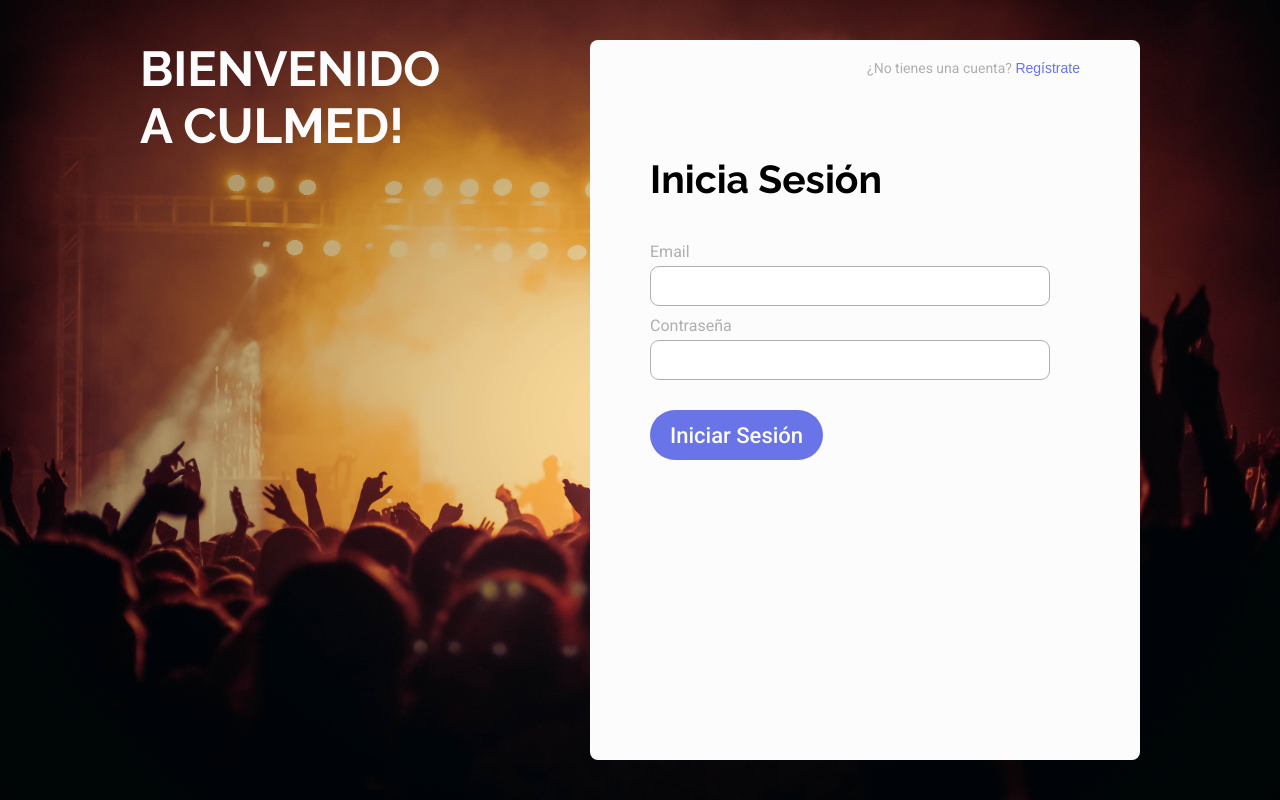
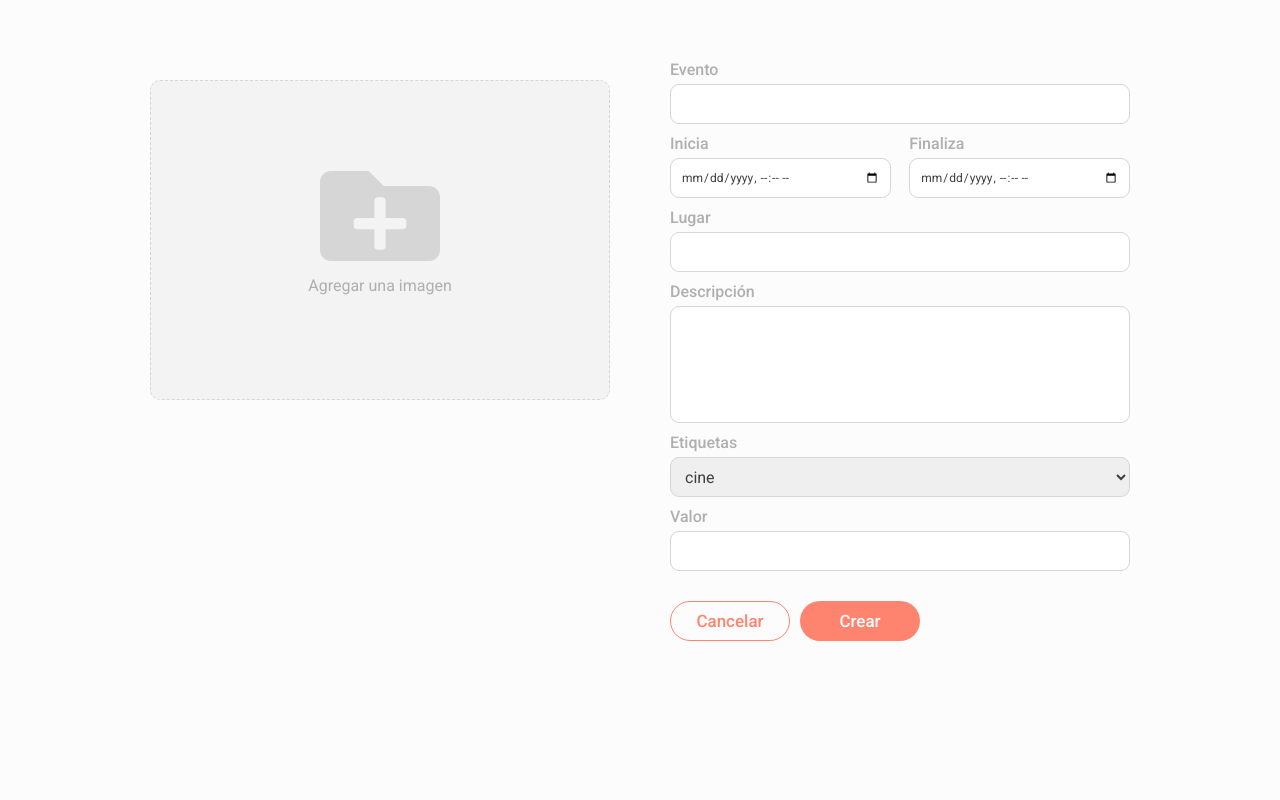
Before and after one commit to fflorezz/culmed, a React (Create React App) app in the folder client/: page / in a window 1280 px wide. Built offline with nearby package versions, Linux system fonts and the light colour scheme.

Commit message:
added ImageUpload and CreateEventForm components

```diff
--- a/client/src/App.js
+++ b/client/src/App.js
@@ -2,13 +2,13 @@ import React from "react";
 import "./App.css";
 
 import AppStyles from "./App-styles";
-import LoginPage from "./components/auth/login-page/LoginPage";
+import CreateEventPage from "./components/event/create-event-page/CreateEventPage";
 
 function App() {
   return (
     <div className="App">
       <AppStyles />
-      <LoginPage />
+      <CreateEventPage />
     </div>
   );
 }
--- a/client/src/components/auth/registration-form/RegistrationForm-styles.js
+++ b/client/src/components/auth/registration-form/RegistrationForm-styles.js
@@ -25,6 +25,7 @@ const StyledRegistrationForm = styled.div`
   form {
     display: inline-flex;
     flex-direction: column;
+    align-items: flex-start;
     margin-bottom: 8rem;
     label {
       font: ${styles.font.p1};
--- /dev/null
+++ b/client/src/components/event/create-event-form/CreateEventForm-styles.js
@@ -0,0 +1,70 @@
+import styled from "styled-components";
+import * as styles from "../../../global-styles";
+
+const StyledCreateEventForm = styled.div`
+  form {
+    display: flex;
+    justify-content: center;
+    padding-top: 6rem;
+  }
+  .form-text {
+    width: 46rem;
+    display: inline-flex;
+    flex-direction: column;
+    label {
+      font: ${styles.font.p1};
+      color: ${styles.colorsDark.gray};
+      font-weight: 500;
+      margin-bottom: 0.5rem;
+    }
+    input {
+      height: 4rem;
+      border: 1px solid ${styles.colors.gray};
+      border-radius: 0.9rem;
+      margin-bottom: 1rem;
+      padding: 0 1rem;
+      font: ${styles.font.p1};
+      color: ${styles.colors.black};
+    }
+    textarea {
+      border: 1px solid ${styles.colors.gray};
+      border-radius: 0.9rem;
+      margin-bottom: 1rem;
+      resize: none;
+      padding: 1rem 1rem;
+      font: ${styles.font.p1};
+      color: ${styles.colors.black};
+    }
+    .date {
+      width: 100%;
+      display: flex;
+      justify-content: space-between;
+      .field {
+        width: 48%;
+        display: flex;
+        flex-direction: column;
+      }
+      input {
+        font: ${styles.font.psm};
+        color: ${styles.colors.black};
+      }
+    }
+    select {
+      height: 4rem;
+      border: 1px solid ${styles.colors.gray};
+      border-radius: 0.9rem;
+      margin-bottom: 1rem;
+      padding: 0 1rem;
+      font: ${styles.font.p1};
+      color: ${styles.colors.black};
+    }
+    .buttons {
+      margin-top: 2rem;
+      & :first-child {
+        margin-right: 1rem;
+      }
+    }
+  }
+`;
+
+export default StyledCreateEventForm;
--- /dev/null
+++ b/client/src/components/event/create-event-form/CreateEventForm.jsx
@@ -0,0 +1,50 @@
+import React from "react";
+import StyledCreateEventForm from "./CreateEventForm-styles";
+import Button from "./../../shared/button/Button";
+import ImageUpload from "./../image-upload/ImageUpload.jsx";
+
+const CreateEventForm = () => {
+  return (
+    <StyledCreateEventForm>
+      <form action="">
+        <ImageUpload />
+        <div className="form-text">
+          <label htmlFor="title">Evento</label>
+          <input type="text" name="title" />
+          <div className="date">
+            <div className="field">
+              <label htmlFor="startDate">Inicia</label>
+              <input type="datetime-local" name="start-date" />
+            </div>
+            <div className="field">
+              <label htmlFor="end-date">Finaliza</label>
+              <input type="datetime-local" name="end-date" />
+            </div>
+          </div>
+          <label htmlFor="location">Lugar</label>
+          <input type="text" name="location" />
+          <label htmlFor="description">Descripción</label>
+          <textarea
+            name="description"
+            id="description"
+            cols="30"
+            rows="5"
+          ></textarea>
+          <label htmlFor="tags">Etiquetas</label>
+          <select name="tags" id="tags">
+            <option value="cine">cine</option>
+            <option value="teatro">teatro</option>
+          </select>
+          <label htmlFor="price">Valor</label>
+          <input type="text" name="price" id="price" />
+          <div className="buttons">
+            <Button color="primary" outline text="Cancelar" />
+            <Button color="primary" text="Crear" />
+          </div>
+        </div>
+      </form>
+    </StyledCreateEventForm>
+  );
+};
+
+export default CreateEventForm;
--- /dev/null
+++ b/client/src/components/event/create-event-page/CreateEventPage.jsx
@@ -0,0 +1,12 @@
+import React from "react";
+import CreateEventForm from "./../create-event-form/CreateEventForm";
+
+const CreateEventPage = () => {
+  return (
+    <div>
+      <CreateEventForm />
+    </div>
+  );
+};
+
+export default CreateEventPage;
--- /dev/null
+++ b/client/src/components/event/image-upload/ImageUpload-styles.js
@@ -0,0 +1,39 @@
+import styled from "styled-components";
+import * as styles from "../../../global-styles";
+import StyledIcon from "../../shared/icon/Icon-styles";
+
+const StyledImageUpload = styled.div`
+  cursor: pointer;
+  width: 46rem;
+  height: 32rem;
+  border: 0.1rem dashed ${styles.colors.gray};
+  border-radius: 1rem;
+  background-color: ${styles.colorsLight.gray};
+  color: ${styles.colorsDark.gray};
+  display: flex;
+  flex-direction: column;
+  justify-content: center;
+  align-items: center;
+  margin-right: 6rem;
+  margin-top: 2rem;
+  padding-top: 6rem;
+  ${StyledIcon} {
+    svg {
+      transform: scale(3) translateY(-50%);
+      path {
+        fill: ${styles.colors.gray};
+      }
+    }
+  }
+  &:hover{
+    border: 0.1rem dashed ${styles.colorsDark.gray};
+    svg {
+     path {
+        fill: ${styles.colorsDark.gray};
+      }
+    }
+  }
+  }
+`;
+
+export default StyledImageUpload;
--- /dev/null
+++ b/client/src/components/event/image-upload/ImageUpload.jsx
@@ -0,0 +1,14 @@
+import React from "react";
+import StyledImageUpload from "./ImageUpload-styles";
+import Icon from "./../../shared/icon/Icon";
+
+const ImageUpload = () => {
+  return (
+    <StyledImageUpload>
+      <Icon type="file" />
+      <p>Agregar una imagen</p>
+    </StyledImageUpload>
+  );
+};
+
+export default ImageUpload;
--- /dev/null
+++ b/client/src/components/event/image-upload/imageUpload.css
@@ -0,0 +1,52 @@
+.image-upload.center {
+  display: flex;
+  justify-content: center;
+  align-items: center;
+  flex-direction: column;
+}
+
+.image-upload__preview {
+  width: 12rem;
+  height: 8rem;
+  display: flex;
+  justify-content: center;
+  align-items: center;
+  text-align: center;
+  margin-right: 1rem;
+  margin-bottom: 1rem;
+}
+
+.image-upload__preview img {
+  width: 100%;
+  height: 100%;
+  object-fit: cover;
+}
+
+.avatar-preview {
+  border-radius: 50% !important;
+  width: 8rem !important;
+}
+
+.image-upload__placeholder {
+  width: 8rem;
+  height: 8rem;
+  border: 1px solid #ccc;
+  background-color: rgb(238, 236, 236);
+  display: flex;
+  justify-content: center;
+  align-items: center;
+  text-align: center;
+  margin-bottom: 1rem;
+}
+
+p {
+  font-size: 0.9rem;
+  color: gray;
+  text-align: center;
+  margin-right: 1rem;
+}
+
+.image-error {
+  color: red;
+  text-align: center;
+}
```
Also changed, not shown: client/src/components/event/create-event-page/CreateEventPage-styles.js (added).
